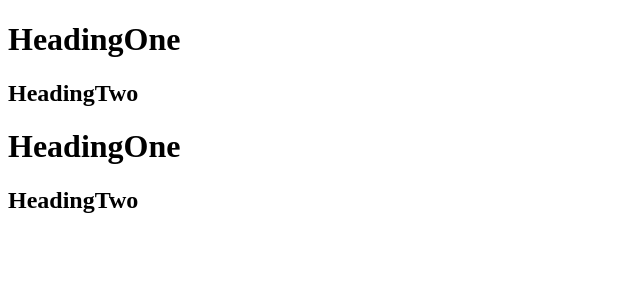
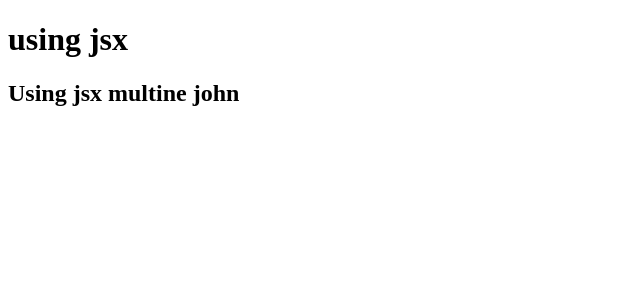
Before and after one commit to upadhyaymeet/react-food, a React (Vite) app: page / in a window 1280 px wide. Shown: the top 300 px of the page, without its empty margins (0-640 px from the left). Built offline with nearby package versions, Linux system fonts and the light colour scheme.

Commit message:
jsx and react create element

```diff
--- a/App.js
+++ b/App.js
@@ -1,7 +1,10 @@
 import React from "react";
 import ReactDOM from "react-dom/client";
 
+//using pure react
+// --> React.createElement => Object => HTMLElement(render)
 // const heading = React.createElement("h1", {}, "Hello world From React");
+
 const parent = React.createElement("div", { id: "title" }, [
   React.createElement("div", { id: "childone" }, [
     React.createElement("h1", {}, "HeadingOne"),
@@ -14,6 +17,18 @@ const parent = React.createElement("div", { id: "title" }, [
 ]);
 console.log(parent);
 
+const name = "john"
+//using jsx
+//Jsx => (transpiled by Babel) => React.createElement => React Element => Js object => HtMl Element(render)
+const heading = <h1>Using jsx</h1>;
+const container = (
+    <div id="container">
+        <h1 className="heading">using jsx</h1>
+        <h2>Using jsx multine {name}</h2>
+    </div>
+)
+console.log(heading);
+
 //render react element or jsx using reactDOM method
 const root = ReactDOM.createRoot(document.querySelector("#root"));
-root.render(parent);
+root.render(container);
```
Also changed, not shown: 1 other file (tests, documents, lock files or other folders).
